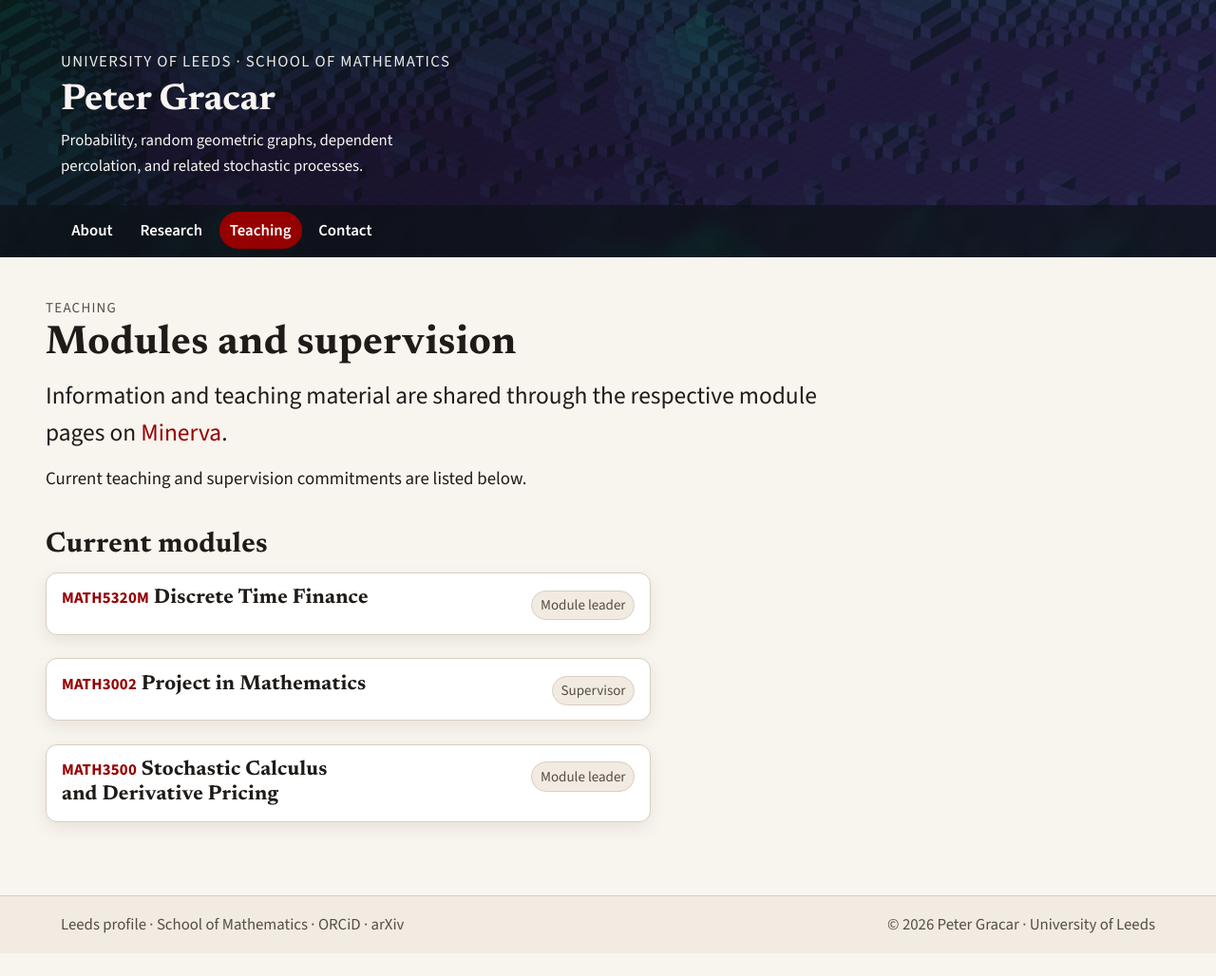
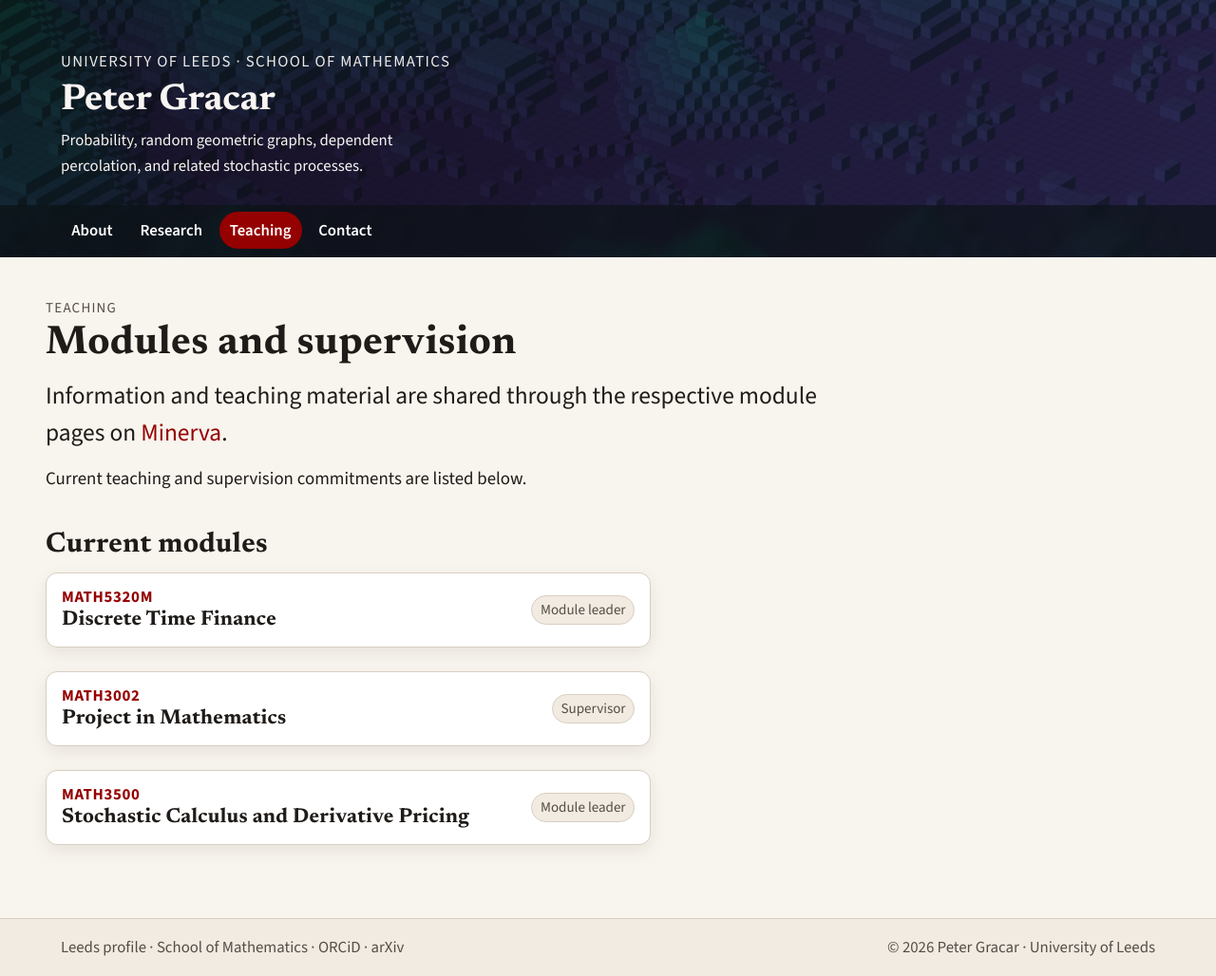
Before and after one commit to PeterGracar/PeterGracar.github.io, a Jekyll site: the page built from teaching.html, in a window 1280 px wide. Shown: the whole page at 95% size. Built offline with Jekyll 4.4.1, drawn with Linux system fonts in a browser that asks for light colours; before the commit the page ends 1004 px from its top, so only the background shows below that.

Commit message:
Stack module code above title and centre role badge
Co-Authored-By: Claude Fable 5.1 <noreply@anthropic.com>
Claude-Session: https://claude.ai/code/session_01SM8sgctNomjW7X466fV9Hh

```diff
--- a/_layouts/default.html
+++ b/_layouts/default.html
@@ -31,7 +31,7 @@
   <link rel="icon" type="image/png" sizes="32x32" href="/favicon-32x32.png">
   <link rel="icon" type="image/png" sizes="16x16" href="/favicon-16x16.png">
   <link rel="manifest" href="/site.webmanifest">
-  <link rel="stylesheet" href="/style.css?v=13">
+  <link rel="stylesheet" href="/style.css?v=14">
 
   {% if page.mathjax %}
   <script>
--- a/style.css
+++ b/style.css
@@ -527,7 +527,7 @@ li + li {
   display: flex;
   justify-content: space-between;
   gap: 0.7rem;
-  align-items: flex-start;
+  align-items: center;
 }
 
 .module-item > div {
@@ -541,9 +541,12 @@ li + li {
 }
 
 .module-item code {
+  display: block;
+  margin-bottom: 0.15rem;
   font-family: var(--font-body);
   font-weight: 700;
   font-size: var(--text-sm);
+  letter-spacing: 0.04em;
   color: var(--color-accent);
 }
 
@@ -556,7 +559,6 @@ li + li {
   color: var(--color-text-muted);
   white-space: nowrap;
   flex: 0 0 auto;
-  margin-top: 0.2rem;
 }
 
 .contact-list {
```
